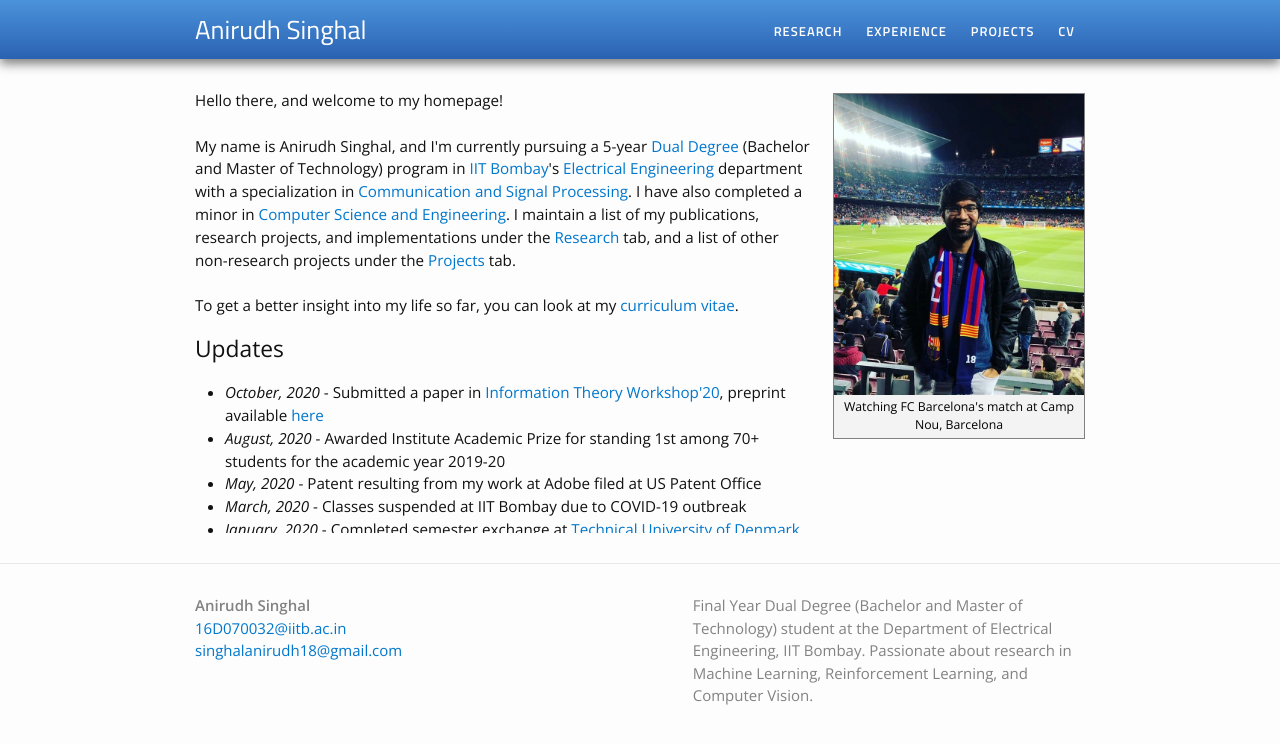
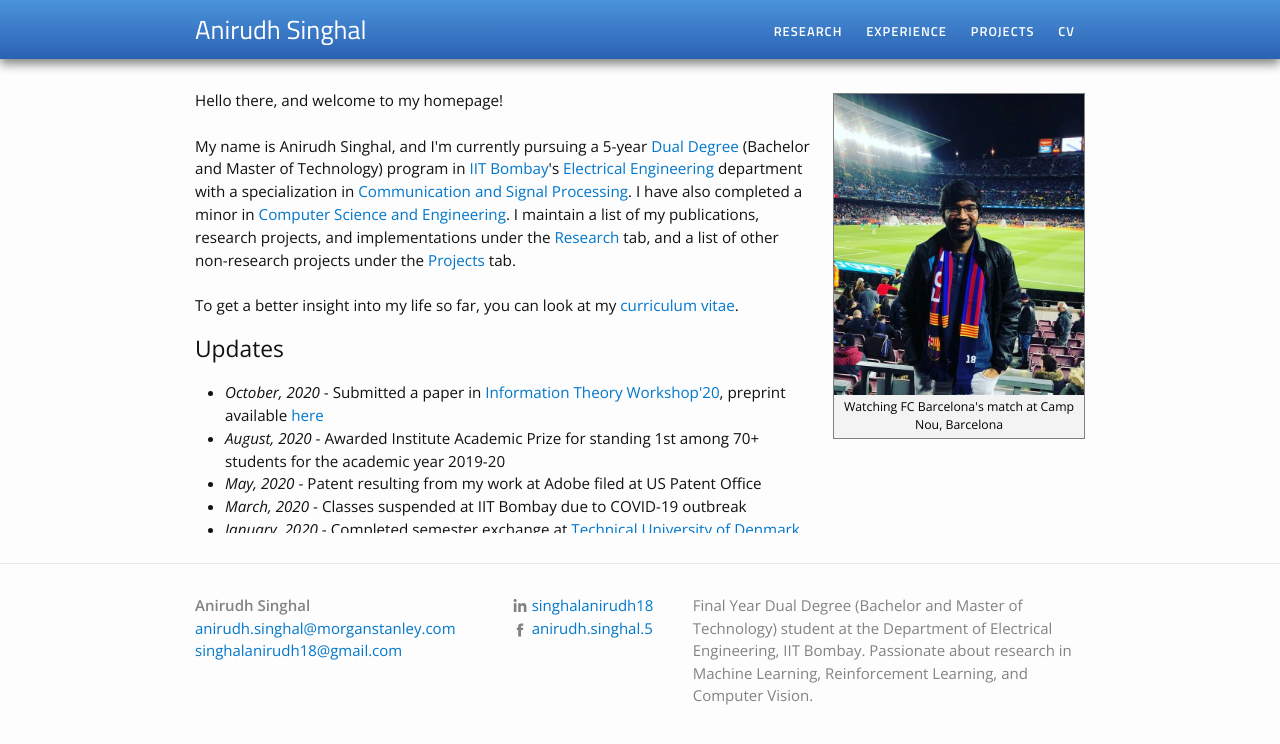
Before and after one commit to singhalanirudh18/singhalanirudh18.github.io, a Jekyll site: the page built from index.html, in a window 1280 px wide. Shown: the top 744 px of the page. Built offline with Jekyll 4.4.1, drawn with Linux system fonts in a browser that asks for light colours.

Commit message:
email updated

```diff
--- a/_config.yml
+++ b/_config.yml
@@ -1,7 +1,8 @@
 # Site settings
 title: Anirudh Singhal
 general_email: singhalanirudh18@gmail.com
-academic_email: 16D070032@iitb.ac.in
+# academic_email: 16D070032@iitb.ac.in
+academic_email: anirudh.singhal@morganstanley.com
 
 description: > # this means to ignore newlines until "baseurl:"
   Final Year Dual Degree (Bachelor and Master of Technology) student at the Department of Electrical Engineering, IIT Bombay. Passionate about research in Machine Learning, Reinforcement Learning, and Computer Vision.
@@ -12,8 +13,8 @@ url: "https://singhalanirudh18.github.io" # the base hostname & protocol for you
 
 # twitter_username: jekyllrb
 # github_username: singhalanirudh18
-# linkedin_username: singhalanirudh18
-# facebook_username: anirudh.singhal.5
+linkedin_username: singhalanirudh18
+facebook_username: anirudh.singhal.5
 # feel free to add other links here; you will have to add the SVG icon in _layouts/footer.html
 
 # Build settings
```
